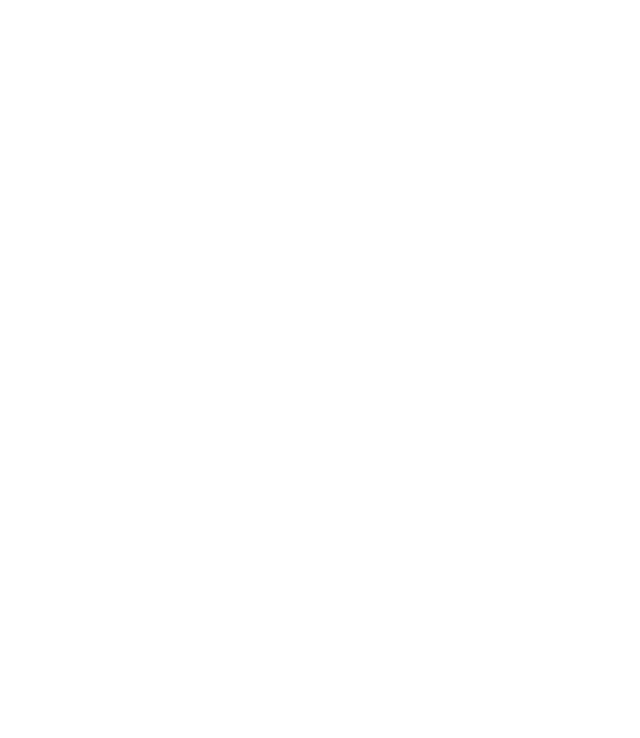
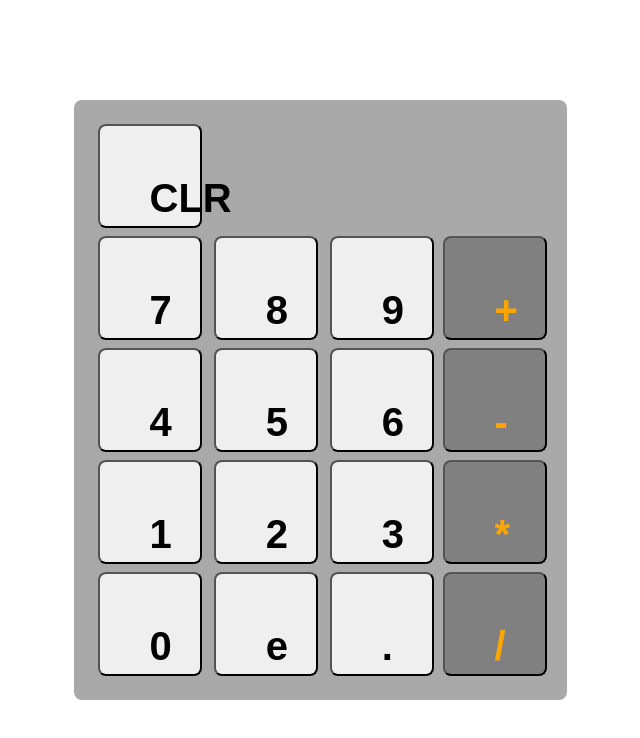
Before and after one commit to HamadAlsayed/odin-calc, a plain HTML site: page index.html in a window 1280 px wide. Shown: the whole page, without its empty margins (320-960 px from the left). Drawn offline with Linux system fonts and the light colour scheme.

Commit message:
feat: add calculator interface and buttons

```diff
--- a/index.html
+++ b/index.html
@@ -4,6 +4,37 @@
         <meta charset="UTF-8" />
         <meta name="viewport" content="width=device-width, initial-scale=1.0" />
         <title>Document</title>
+        <link rel="stylesheet" href="./style.css" />
     </head>
-    <body></body>
+
+    <body>
+        <div class="container">
+            <div class="dis-container">
+                <div class="display"></div>
+                <button class="calc-button" id="clear">CLR</button>
+            </div>
+            <div class="keys">
+                <div class="digits">
+                    <button class="digits-button calc-button">7</button>
+                    <button class="digits-button calc-button">8</button>
+                    <button class="digits-button calc-button">9</button>
+                    <button class="digits-button calc-button">4</button>
+                    <button class="digits-button calc-button">5</button>
+                    <button class="digits-button calc-button">6</button>
+                    <button class="digits-button calc-button">1</button>
+                    <button class="digits-button calc-button">2</button>
+                    <button class="digits-button calc-button">3</button>
+                    <button class="digits-button calc-button">0</button>
+                    <button class="digits-button calc-button">e</button>
+                    <button class="digits-button calc-button">.</button>
+                </div>
+                <div class="operators">
+                    <button class="operators-button calc-button">+</button>
+                    <button class="operators-button calc-button">-</button>
+                    <button class="operators-button calc-button">*</button>
+                    <button class="operators-button calc-button">/</button>
+                </div>
+            </div>
+        </div>
+    </body>
 </html>
--- a/style.css
+++ b/style.css
@@ -0,0 +1,63 @@
+body,
+html {
+    width: 100vw;
+    height: 100vh;
+    display: flex;
+    font-family: system-ui, -apple-system, BlinkMacSystemFont, "Segoe UI",
+        Roboto, Oxygen, Ubuntu, Cantarell, "Open Sans", "Helvetica Neue",
+        sans-serif;
+    align-items: center;
+    justify-content: center;
+}
+
+.container {
+    display: flex;
+    flex-direction: column;
+    justify-content: center;
+    background-color: darkgrey;
+    border-radius: 8px;
+    padding: 20px;
+}
+
+.dis-container {
+}
+
+.display {
+    background-color: grey;
+}
+
+.keys {
+    display: flex;
+}
+
+.calc-button {
+    font-weight: bold;
+    font-size: 40px;
+    height: 50px;
+    width: 50px;
+    padding: 50px;
+    text-align: center;
+    border-radius: 8px;
+    margin: 4px;
+}
+
+.calc-button:hover,
+.operators .operators-button:hover {
+}
+
+.digits {
+    min-width: 345px;
+    max-width: 345px;
+}
+
+.digits-button {
+}
+
+.operators {
+    max-width: 108px;
+}
+
+.operators .operators-button {
+    background-color: grey;
+    color: orange;
+}
```
